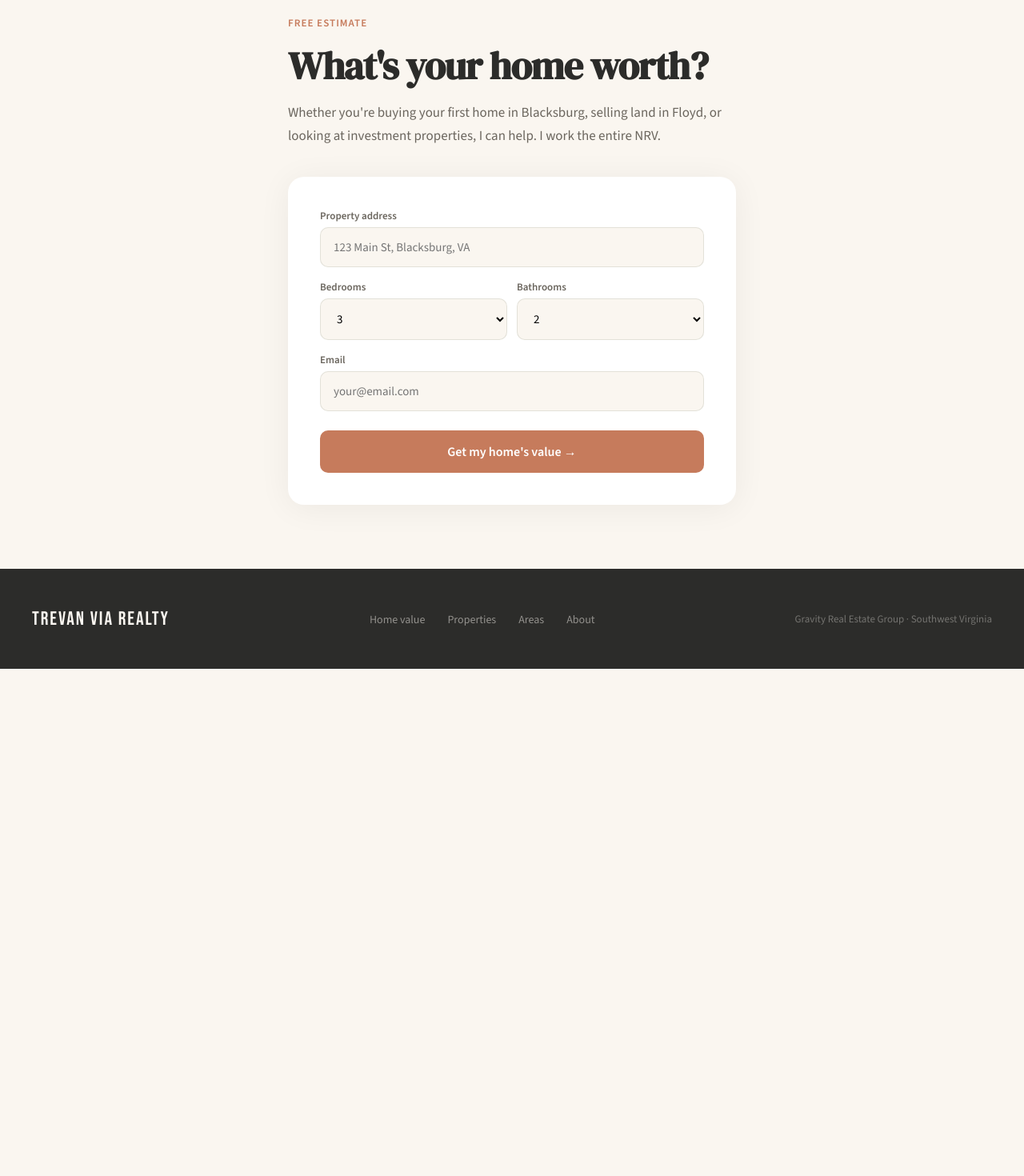
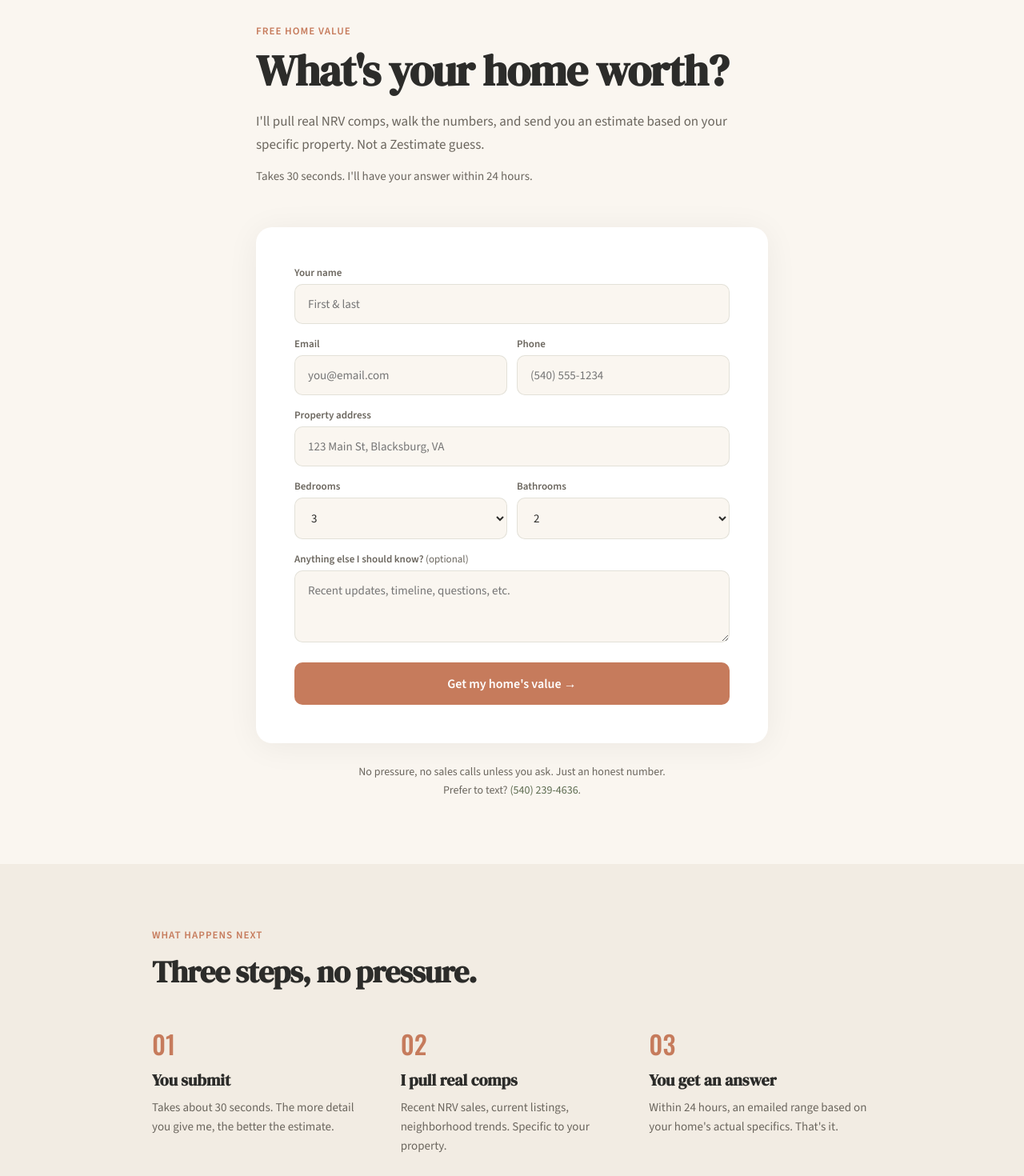
Before and after one commit to TrevanVia/trevan-via-realty, a React (Vite) app: page /home-value in a window 1280 px wide. Shown: the part 100-1570 px from the top of the page at 80% size. Before the commit the page ends 936 px from the top, so only its background shows below. Built offline with nearby package versions, Linux system fonts and the light colour scheme.

Commit message:
Fix About copy, rebuild HomeValue with Web3Forms submission

```diff
--- a/src/pages/HomeValue.jsx
+++ b/src/pages/HomeValue.jsx
@@ -1,54 +1,178 @@
 import { useState } from 'react'
 import SEO from '../components/SEO'
 
+const WEB3FORMS_KEY = '62a14e47-0946-42e0-9611-c67e9d5b56a7'
+
 export default function HomeValue() {
-  const [formData, setFormData] = useState({ address: '', beds: '3', baths: '2', email: '' })
+  const [formData, setFormData] = useState({
+    name: '',
+    email: '',
+    phone: '',
+    address: '',
+    beds: '3',
+    baths: '2',
+    notes: '',
+  })
+  const [status, setStatus] = useState('idle')
+
+  const handleChange = (field) => (e) => {
+    setFormData({ ...formData, [field]: e.target.value })
+  }
 
   const handleSubmit = async (e) => {
     e.preventDefault()
-    alert('Thanks! We\'ll send your home value estimate shortly.')
+    setStatus('submitting')
+    try {
+      const response = await fetch('https://api.web3forms.com/submit', {
+        method: 'POST',
+        headers: { 'Content-Type': 'application/json', 'Accept': 'application/json' },
+        body: JSON.stringify({
+          access_key: WEB3FORMS_KEY,
+          subject: `New home value request: ${formData.address || 'no address'}`,
+          from_name: 'trevanviarealty.com',
+          replyto: formData.email,
+          ...formData,
+        }),
+      })
+      const result = await response.json()
+      if (result.success) setStatus('success')
+      else setStatus('error')
+    } catch (err) {
+      setStatus('error')
+    }
+  }
+
+  const inputStyle = {
+    width: '100%', padding: '14px 16px', border: '1.5px solid var(--light-border)',
+    borderRadius: 10, fontFamily: 'var(--font-body)', fontSize: 15,
+    background: 'var(--warm-cream)', outline: 'none', color: 'var(--charcoal)',
+  }
+
+  const labelStyle = {
+    display: 'block', fontSize: 13, fontWeight: 600,
+    color: 'var(--warm-gray)', marginBottom: 6,
   }
 
   return (
     <>
       <SEO
         title="What's Your Home Worth?"
-        description="Get a free home value estimate for your property in the New River Valley. Blacksburg, Christiansburg, Floyd, Radford, Pulaski County."
+        description="Free home value estimate for your property in the New River Valley. Real comps, not a Zestimate guess. Blacksburg, Christiansburg, Floyd, Radford, Pulaski County."
         path="/home-value"
       />
-      <section className="section-pad" style={{ minHeight: '100vh', display: 'flex', alignItems: 'center', padding: '120px 40px 80px' }}>
-        <div style={{ maxWidth: 560, margin: '0 auto', width: '100%' }}>
-          <div className="section-tag">Free estimate</div>
-          <h1 style={{ fontFamily: 'var(--font-display)', fontSize: 'clamp(36px, 4vw, 48px)', color: 'var(--charcoal)', marginBottom: 12, letterSpacing: '-0.02em' }}>What's your home worth?</h1>
-          <p style={{ fontSize: 17, color: 'var(--warm-gray)', fontWeight: 300, marginBottom: 36, lineHeight: 1.7 }}>
-            Whether you're buying your first home in Blacksburg, selling land in Floyd, or looking at investment properties, I can help. I work the entire NRV.
+
+      {/* HEADER */}
+      <section style={{ padding: '130px 40px 50px' }}>
+        <div className="mobile-center" style={{ maxWidth: 640, margin: '0 auto' }}>
+          <div className="section-tag">Free home value</div>
+          <h1 style={{ fontFamily: 'var(--font-display)', fontSize: 'clamp(36px, 4.5vw, 54px)', color: 'var(--charcoal)', marginBottom: 20, letterSpacing: '-0.02em', lineHeight: 1.1 }}>
+            What's your home worth?
+          </h1>
+          <p style={{ fontSize: 17, color: 'var(--warm-gray)', fontWeight: 300, lineHeight: 1.7, marginBottom: 12 }}>
+            I'll pull real NRV comps, walk the numbers, and send you an estimate based on your specific property. Not a Zestimate guess.
           </p>
-          <div style={{ background: 'white', borderRadius: 20, padding: 40, boxShadow: '0 4px 40px rgba(0,0,0,0.06)' }}>
+          <p style={{ fontSize: 15, color: 'var(--warm-gray)', fontWeight: 300, lineHeight: 1.7 }}>
+            Takes 30 seconds. I'll have your answer within 24 hours.
+          </p>
+        </div>
+      </section>
+
+      {/* FORM */}
+      <section style={{ padding: '0 40px 80px' }}>
+        <div style={{ maxWidth: 640, margin: '0 auto' }}>
+          {status === 'success' ? (
+            <div style={{ background: 'white', borderRadius: 20, padding: 48, boxShadow: '0 4px 40px rgba(0,0,0,0.06)', textAlign: 'center' }}>
+              <h2 style={{ fontFamily: 'var(--font-display)', fontSize: 'clamp(28px, 3.5vw, 36px)', color: 'var(--charcoal)', marginBottom: 16, letterSpacing: '-0.02em' }}>
+                Got it. Talk soon.
+              </h2>
+              <p style={{ fontSize: 16, color: 'var(--warm-gray)', lineHeight: 1.7, fontWeight: 300, marginBottom: 28 }}>
+                Your request is in. I'll pull NRV comps for your property and email you an estimate within 24 hours. If you want to talk through selling strategy, reply to that email or text me anytime.
+              </p>
+              <a href="tel:5402394636" className="btn-secondary">Call (540) 239-4636</a>
+            </div>
+          ) : (
+            <form onSubmit={handleSubmit} style={{ background: 'white', borderRadius: 20, padding: 'clamp(28px, 5vw, 48px)', boxShadow: '0 4px 40px rgba(0,0,0,0.06)' }}>
+              <input type="checkbox" name="botcheck" tabIndex="-1" autoComplete="off" style={{ display: 'none' }} />
+
               <div style={{ marginBottom: 16 }}>
-              <label style={{ display: 'block', fontSize: 13, fontWeight: 600, color: 'var(--warm-gray)', marginBottom: 6 }}>Property address</label>
-              <input type="text" placeholder="123 Main St, Blacksburg, VA" value={formData.address} onChange={e => setFormData({...formData, address: e.target.value})} style={{ width: '100%', padding: '14px 16px', border: '1.5px solid var(--light-border)', borderRadius: 10, fontFamily: 'var(--font-body)', fontSize: 15, background: 'var(--warm-cream)', outline: 'none' }} />
+                <label style={labelStyle}>Your name</label>
+                <input type="text" required value={formData.name} onChange={handleChange('name')} style={inputStyle} placeholder="First & last" />
               </div>
-            <div style={{ display: 'grid', gridTemplateColumns: '1fr 1fr', gap: 12, marginBottom: 16 }}>
+
+              <div className="form-row-2" style={{ display: 'grid', gridTemplateColumns: '1fr 1fr', gap: 12, marginBottom: 16 }}>
                 <div>
-                <label style={{ display: 'block', fontSize: 13, fontWeight: 600, color: 'var(--warm-gray)', marginBottom: 6 }}>Bedrooms</label>
-                <select value={formData.beds} onChange={e => setFormData({...formData, beds: e.target.value})} style={{ width: '100%', padding: '14px 16px', border: '1.5px solid var(--light-border)', borderRadius: 10, fontFamily: 'var(--font-body)', fontSize: 15, background: 'var(--warm-cream)' }}>
-                  <option>2</option><option>3</option><option>4</option><option>5+</option>
+                  <label style={labelStyle}>Email</label>
+                  <input type="email" required value={formData.email} onChange={handleChange('email')} style={inputStyle} placeholder="you@email.com" />
+                </div>
+                <div>
+                  <label style={labelStyle}>Phone</label>
+                  <input type="tel" required value={formData.phone} onChange={handleChange('phone')} style={inputStyle} placeholder="(540) 555-1234" />
+                </div>
+              </div>
+
+              <div style={{ marginBottom: 16 }}>
+                <label style={labelStyle}>Property address</label>
+                <input type="text" required value={formData.address} onChange={handleChange('address')} style={inputStyle} placeholder="123 Main St, Blacksburg, VA" />
+              </div>
+
+              <div className="form-row-2" style={{ display: 'grid', gridTemplateColumns: '1fr 1fr', gap: 12, marginBottom: 16 }}>
+                <div>
+                  <label style={labelStyle}>Bedrooms</label>
+                  <select value={formData.beds} onChange={handleChange('beds')} style={inputStyle}>
+                    <option>1</option><option>2</option><option>3</option><option>4</option><option>5</option><option>6+</option>
                   </select>
                 </div>
                 <div>
-                <label style={{ display: 'block', fontSize: 13, fontWeight: 600, color: 'var(--warm-gray)', marginBottom: 6 }}>Bathrooms</label>
-                <select value={formData.baths} onChange={e => setFormData({...formData, baths: e.target.value})} style={{ width: '100%', padding: '14px 16px', border: '1.5px solid var(--light-border)', borderRadius: 10, fontFamily: 'var(--font-body)', fontSize: 15, background: 'var(--warm-cream)' }}>
-                  <option>1</option><option>2</option><option>3</option><option>4+</option>
+                  <label style={labelStyle}>Bathrooms</label>
+                  <select value={formData.baths} onChange={handleChange('baths')} style={inputStyle}>
+                    <option>1</option><option>2</option><option>3</option><option>4</option><option>5+</option>
                   </select>
                 </div>
               </div>
-            <div style={{ marginBottom: 16 }}>
-              <label style={{ display: 'block', fontSize: 13, fontWeight: 600, color: 'var(--warm-gray)', marginBottom: 6 }}>Email</label>
-              <input type="email" placeholder="your@email.com" value={formData.email} onChange={e => setFormData({...formData, email: e.target.value})} style={{ width: '100%', padding: '14px 16px', border: '1.5px solid var(--light-border)', borderRadius: 10, fontFamily: 'var(--font-body)', fontSize: 15, background: 'var(--warm-cream)', outline: 'none' }} />
+
+              <div style={{ marginBottom: 20 }}>
+                <label style={labelStyle}>Anything else I should know? <span style={{ fontWeight: 400 }}>(optional)</span></label>
+                <textarea value={formData.notes} onChange={handleChange('notes')} rows={3} style={{...inputStyle, fontFamily: 'var(--font-body)', resize: 'vertical'}} placeholder="Recent updates, timeline, questions, etc." />
               </div>
-            <button onClick={handleSubmit} style={{ width: '100%', padding: 16, background: 'var(--terracotta)', color: 'white', border: 'none', borderRadius: 10, fontFamily: 'var(--font-body)', fontSize: 16, fontWeight: 600, cursor: 'pointer', marginTop: 8 }}>
-              Get my home's value →
+
+              <button type="submit" disabled={status === 'submitting'} style={{ width: '100%', padding: 16, background: status === 'submitting' ? 'var(--warm-gray)' : 'var(--terracotta)', color: 'white', border: 'none', borderRadius: 10, fontFamily: 'var(--font-body)', fontSize: 16, fontWeight: 600, cursor: status === 'submitting' ? 'wait' : 'pointer', transition: 'all 0.2s' }}>
+                {status === 'submitting' ? 'Sending...' : "Get my home's value →"}
               </button>
+
+              {status === 'error' && (
+                <p style={{ fontSize: 14, color: 'var(--terracotta-dark)', marginTop: 16, textAlign: 'center' }}>
+                  Something glitched. Try again, or text me at (540) 239-4636 with your address.
+                </p>
+              )}
+            </form>
+          )}
+
+          <p style={{ fontSize: 14, color: 'var(--warm-gray)', fontWeight: 300, textAlign: 'center', marginTop: 24, lineHeight: 1.7 }}>
+            No pressure, no sales calls unless you ask. Just an honest number.<br />
+            Prefer to text? <a href="sms:15402394636" style={{ color: 'var(--olive)', fontWeight: 500 }}>(540) 239-4636</a>.
+          </p>
+        </div>
+      </section>
+
+      {/* WHAT HAPPENS NEXT */}
+      <section style={{ padding: '80px 40px', background: 'var(--warm-cream-dark)' }}>
+        <div style={{ maxWidth: 900, margin: '0 auto' }}>
+          <div className="mobile-center">
+            <div className="section-tag">What happens next</div>
+            <h2 className="section-title">Three steps, no pressure.</h2>
+          </div>
+          <div style={{ display: 'grid', gridTemplateColumns: 'repeat(auto-fit, minmax(220px, 1fr))', gap: 32, marginTop: 40 }}>
+            {[
+              { n: '01', title: 'You submit', body: 'Takes about 30 seconds. The more detail you give me, the better the estimate.' },
+              { n: '02', title: 'I pull real comps', body: 'Recent NRV sales, current listings, neighborhood trends. Specific to your property.' },
+              { n: '03', title: 'You get an answer', body: "Within 24 hours, an emailed range based on your home's actual specifics. That's it." },
+            ].map(step => (
+              <div key={step.n}>
+                <div style={{ fontFamily: 'var(--font-numbers)', fontSize: 32, color: 'var(--terracotta)', fontWeight: 500, marginBottom: 8 }}>{step.n}</div>
+                <h3 style={{ fontFamily: 'var(--font-display)', fontSize: 20, color: 'var(--charcoal)', marginBottom: 8 }}>{step.title}</h3>
+                <p style={{ fontSize: 15, color: 'var(--warm-gray)', lineHeight: 1.6, fontWeight: 300 }}>{step.body}</p>
+              </div>
+            ))}
           </div>
         </div>
       </section>
--- a/src/pages/Properties.jsx
+++ b/src/pages/Properties.jsx
@@ -23,7 +23,7 @@ export default function Properties() {
       />
 
       {/* PAGE HEADER */}
-      <section style={{ padding: '130px 40px 40px', maxWidth: 1200, margin: '0 auto' }}>
+      <section className="mobile-center" style={{ padding: '130px 40px 40px', maxWidth: 1200, margin: '0 auto' }}>
         <div className="section-tag">Properties</div>
         <h1 style={{ fontFamily: 'var(--font-display)', fontSize: 'clamp(40px, 5vw, 60px)', lineHeight: 1.05, letterSpacing: '-0.025em', color: 'var(--charcoal)', marginBottom: 20 }}>
           Homes, land, and everything in between.
@@ -75,7 +75,7 @@ export default function Properties() {
                 Custom solid wood cabinets, hardwood floors, and updated mechanicals (oil furnace 2012, heat pump 2016). New well. There's also a 1,526 sqft two-level wood shop on the property. Flat, spacious backyard. No HOA.
               </p>
 
-              <div style={{ display: 'flex', gap: 12, flexWrap: 'wrap' }}>
+              <div className="mobile-center-buttons" style={{ display: 'flex', gap: 12, flexWrap: 'wrap' }}>
                 <a href="https://www.zillow.com/homedetails/7423-Floyd-Hwy-N-Copper-Hill-VA-24079/107869052_zpid/" target="_blank" rel="noreferrer" className="btn-primary">View full listing</a>
                 <a href="sms:15402394636?body=Interested%20in%207423%20Floyd%20Hwy%20N" className="btn-secondary">Text about this home</a>
                 <a href="tel:5402394636" className="btn-secondary">Call (540) 239-4636</a>
@@ -87,7 +87,7 @@ export default function Properties() {
 
       {/* SEARCH BY AREA */}
       <section style={{ padding: '80px 40px', background: 'var(--warm-cream-dark)' }}>
-        <div style={{ maxWidth: 1200, margin: '0 auto' }}>
+        <div className="mobile-center" style={{ maxWidth: 1200, margin: '0 auto' }}>
           <div className="section-tag">Browse by area</div>
           <h2 className="section-title">Search every listing across the NRV.</h2>
           <p className="section-sub">Jump straight into current listings for each market I cover.</p>
```
Also changed, not shown: src/pages/Home.jsx (+8 -8 lines), src/styles/responsive.css (+17 -0 lines). Lines whose indentation alone changed are shown as unchanged.
